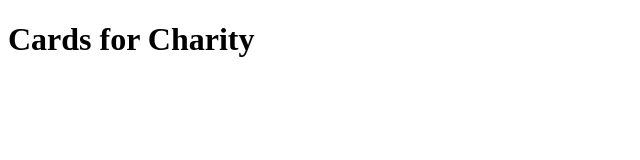
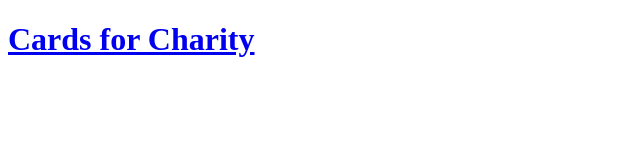
Before and after one commit to Cards4Charity/Cards4Charity.github.io, a plain HTML site: page Index.html in a window 1280 px wide. Shown: the whole page, without its empty margins (0-640 px from the left). Drawn offline with Linux system fonts and the light colour scheme.

Commit message:
Update Index.html

```diff
--- a/Index.html
+++ b/Index.html
@@ -4,6 +4,6 @@
     <title>Cards for Charity</title>
   </head>
   <body>
-    <h1>Cards for Charity</h1>
+    <h1><a href="example.com">Cards for Charity</a></h1>
   </body>
 </html>
```
